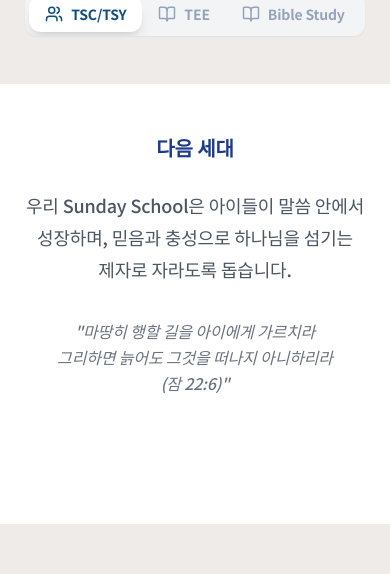
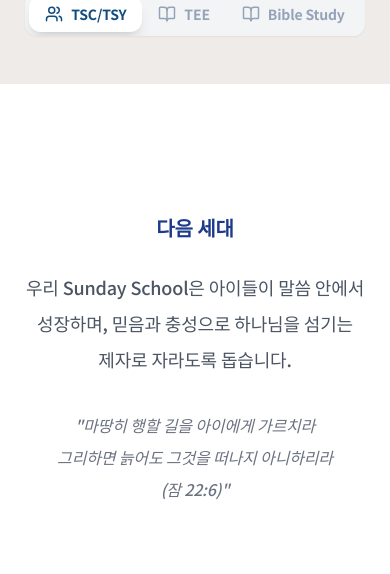
Before and after one commit to allaboutcan-pixel/thesentchurch, a React (Vite) app: page /ministry in a window 390 px wide. Shown: the part 769-1343 px from the top of the page. Built offline with nearby package versions, Linux system fonts and the light colour scheme; no server answers; the database is empty; a web font is replaced by a local one.

Commit message:
UI: Adjust Kids/Youth page layout with increased padding and line-height

```diff
--- a/src/pages/Ministry.jsx
+++ b/src/pages/Ministry.jsx
@@ -226,7 +226,7 @@ const Ministry = () => {
             </div>
 
             {/* Sunday School Introduction Section */}
-            <div className="bg-white pb-32 pt-12">
+            <div className="bg-white pb-32 pt-32">
                 <div className="max-w-4xl mx-auto text-center px-4">
                     {/* Desktop Version: Keep as is */}
                     {/* Desktop & Default Korean Title (siteConfig prioritized) */}
@@ -249,7 +249,7 @@ const Ministry = () => {
                     {i18n.language === 'en' ? (
                         t('ministry.sunday_school_description') && (
                             <p
-                                className="text-lg md:text-xl text-gray-600 font-medium leading-[1.8] break-keep whitespace-pre-line mb-8"
+                                className="text-lg md:text-xl text-gray-600 font-medium leading-[2] break-keep whitespace-pre-line mb-8"
                                 dangerouslySetInnerHTML={{ __html: t('ministry.sunday_school_description') }}
                             />
                         )
@@ -261,13 +261,13 @@ const Ministry = () => {
                             </p>
                             {/* Mobile Korean Description (with requested line breaks) */}
                             <p
-                                className="block md:hidden text-lg text-gray-600 font-medium leading-[1.8] mb-8"
+                                className="block md:hidden text-lg text-gray-600 font-medium leading-[2] mb-8"
                                 dangerouslySetInnerHTML={{ __html: t('ministry.sunday_school_desc_mobile') }}
                             />
                         </>
                     )}
                     <p
-                        className="text-base md:text-lg text-gray-500 font-medium italic leading-relaxed break-keep whitespace-pre-line"
+                        className="text-base md:text-lg text-gray-500 font-medium italic leading-[2] break-keep whitespace-pre-line"
                         dangerouslySetInnerHTML={{
                             __html: i18n.language === 'en'
                                 ? t('ministry.sunday_school_subtitle')
```
